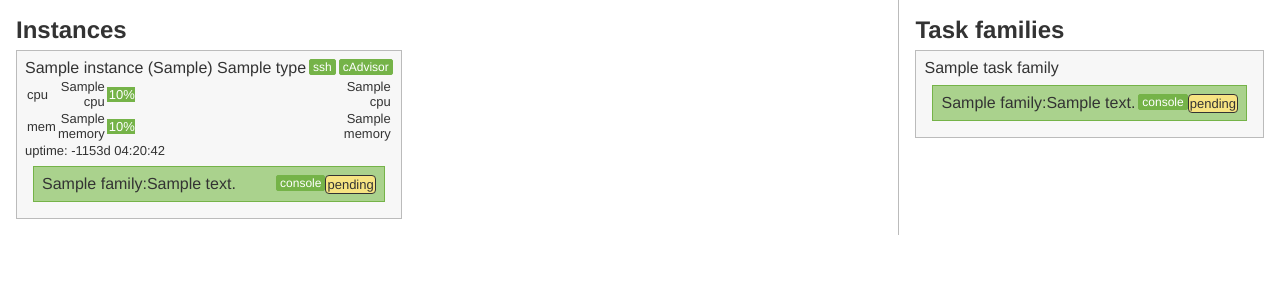
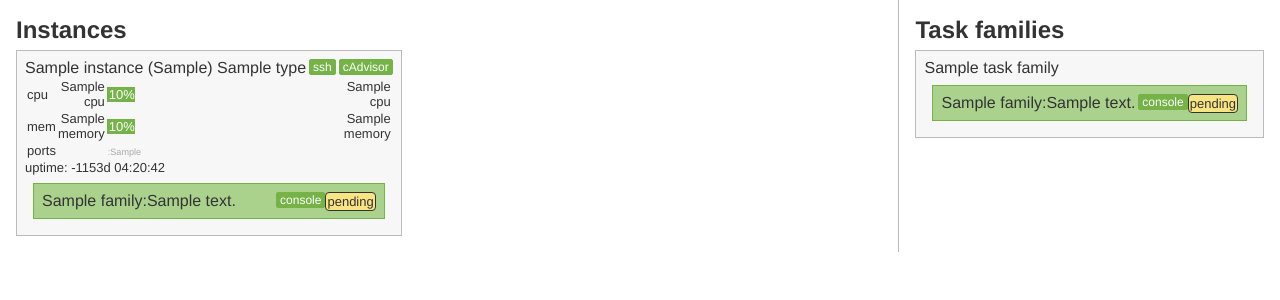
Before and after one commit to BusinessOptics/gryphon, a Flask app: template gryphon/templates/cluster.html in a window 1280 px wide. Shown: the part 32-332 px from the top of the page. Run offline with Flask 2, Linux system fonts and the light colour scheme; the template is opened without the code that fills it: most values are stand-ins (such as "Sample title", 1, 10 or a date in 2020); some libraries are stand-ins or nearby versions.

Commit message:
Show ports used on instances and containers

```diff
--- a/gryphon/static/css/styles.css
+++ b/gryphon/static/css/styles.css
@@ -145,6 +145,11 @@ ul.container-list li {
     border: 1px solid #75b348;
 }
 
+.port {
+  margin-left: 0.1em;
+  color: darkgrey;
+  font-size: 0.7em;
+}
 
 .index-list {
     padding: 1em;
--- a/gryphon/templates/cluster.html
+++ b/gryphon/templates/cluster.html
@@ -84,6 +84,20 @@
                         </td>
                         <td class="resource_remaining chart_col">{{ instance.remaining_resources.MEMORY }}</td>
                     </tr>
+                    <tr>
+                        <td class="chart_col">ports</td>
+                        <td class="chart_col resource_used"></td>
+                        <td  colspan=1>
+				                  {% for task in instance.tasks %}
+                          {% for container in task.containers %}
+                          {% if container.host_port %}
+                            <span class='port'>:{{container.host_port}}</span>
+                          {% endif %}
+                          {% endfor %}
+                          {% endfor %}
+			                  </td>
+                        <td class="chart_col resource_remaining"></td>
+                    </tr>
                 </table>
 
                 <div class="uptime">
@@ -100,7 +114,7 @@
                 </div>
 
                 {% for task in instance.tasks %}
-                    {% include "task.html" %}
+                  {% include "task.html" %}
                 {% endfor %}
             </div>
             {% endfor %}
--- a/gryphon/templates/task.html
+++ b/gryphon/templates/task.html
@@ -11,7 +11,7 @@
         {% for container in task.containers %}
         {% if container.status %}
         <li>
-            {{container.name}}
+        {{container.name}}{% if container.host_port %}<span class='port'>:{{container.host_port}}</span>{% endif %}
             {% set container_def = container.container_def %}
             {% include "runbutton.html" %}
             <span class="action"
```
Also changed, not shown: gryphon/aws_classes.py (+10 -3 lines).
